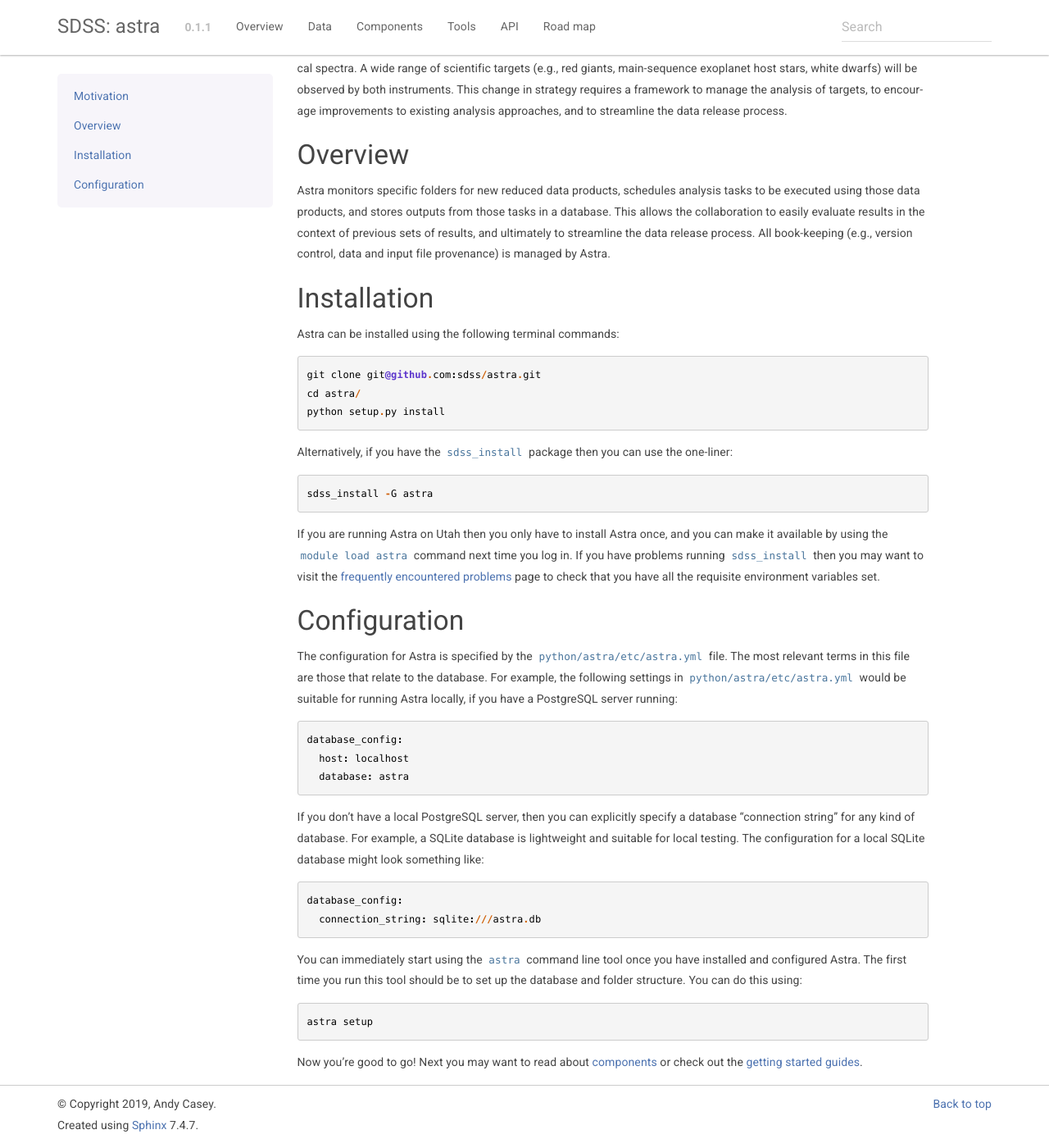
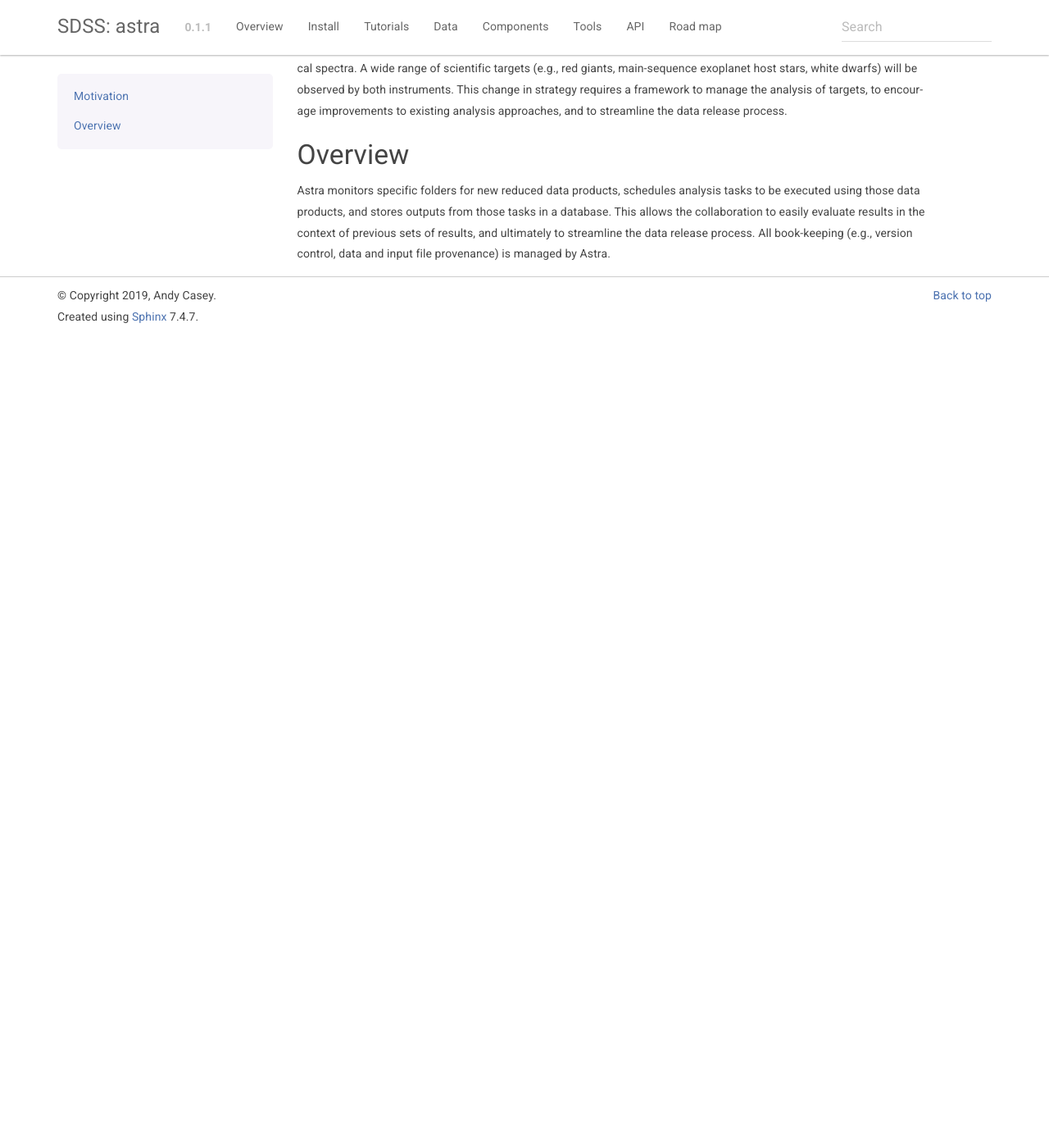
Before and after one commit to sdss/astra, a Sphinx documentation site: the page built from docs/sphinx/index.rst, in a window 1280 px wide and 1400 px high, scrolled down 270 px. Shown: the whole window at 82% size. Built offline with Sphinx 7.4.7, drawn with Linux system fonts in a browser that asks for light colours; the version number is read from the project's files by our own code; after the commit the page ends 900 px from its top, so only the background shows below that.

Commit message:
Update install docs and default to sqlite db

```diff
--- a/docs/sphinx/conf.py
+++ b/docs/sphinx/conf.py
@@ -153,6 +153,8 @@
     # an arbitrary url.
     'navbar_links': [
         ("Overview", "index"),
+        ("Install", "installation"),
+        ("Tutorials", "tutorials"),
         ("Data", "data"),
         ("Components", "components"),
         ("Tools", "tools"),
--- a/docs/sphinx/index.rst
+++ b/docs/sphinx/index.rst
@@ -34,53 +34,3 @@
 in the context of previous sets of results, and ultimately to streamline the
 data release process. All book-keeping (e.g., version control, data and input
 file provenance) is managed by Astra.
-
-
-Installation
-============
-
-Astra can be installed using the following terminal commands::
-
-  git clone git@github.com:sdss/astra.git
-  cd astra/
-  python setup.py install
-
-Alternatively, if you have the ``sdss_install`` package then you can use the one-liner::
-
-  sdss_install -G astra
-
-If you are running Astra on Utah then you only have to install Astra once, and you can make it
-available by using the ``module load astra`` command next time you log in. If you have problems
-running ``sdss_install`` then you may want to visit the `frequently encountered problems <#>`_
-page to check that you have all the requisite environment variables set.
-
-
-
-Configuration
-=============
-
-The configuration for Astra is specified by the ``python/astra/etc/astra.yml`` file. The most
-relevant terms in this file are those that relate to the database. For example, the following
-settings in ``python/astra/etc/astra.yml`` would be suitable for running Astra locally, if you have
-a PostgreSQL server running::
-
-  database_config:
-    host: localhost
-    database: astra
-
-If you don't have a local PostgreSQL server, then you can explicitly specify a database "connection
-string" for any kind of database. For example, a SQLite database is lightweight and suitable for
-local testing. The configuration for a local SQLite database might look something like::
-
-  database_config:
-    connection_string: sqlite:///astra.db
-
-
-You can immediately start using the ``astra`` command line tool once you have installed and
-configured Astra. The first time you run this tool should be to set up the database and folder
-structure. You can do this using::
-
-  astra setup
-
-Now you're good to go! Next you may want to read about `components <components>`_ or check out the
-`getting started guides <guides>`_.
```
Also changed, not shown: docs/sphinx/installation.rst (added, +94 -0 lines), docs/sphinx/tutorials.rst (added, +16 -0 lines), 2 other files.
